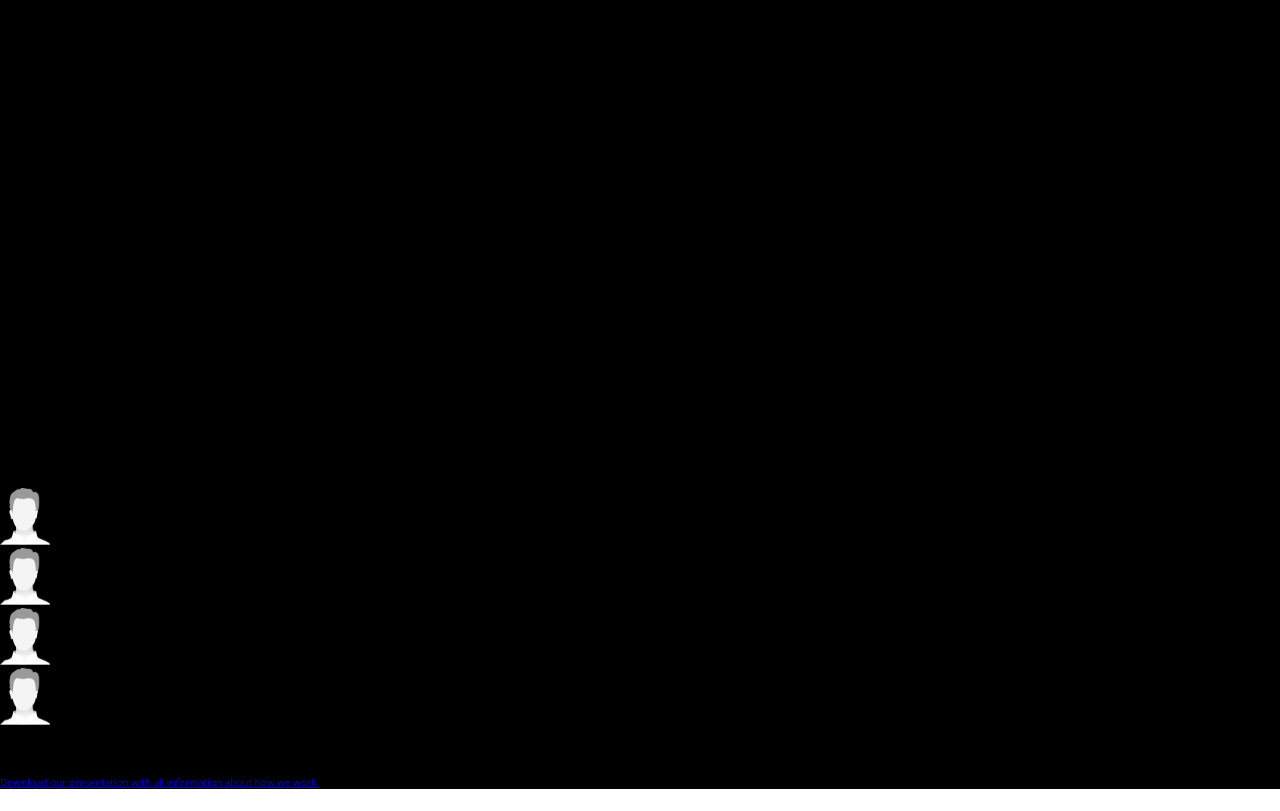
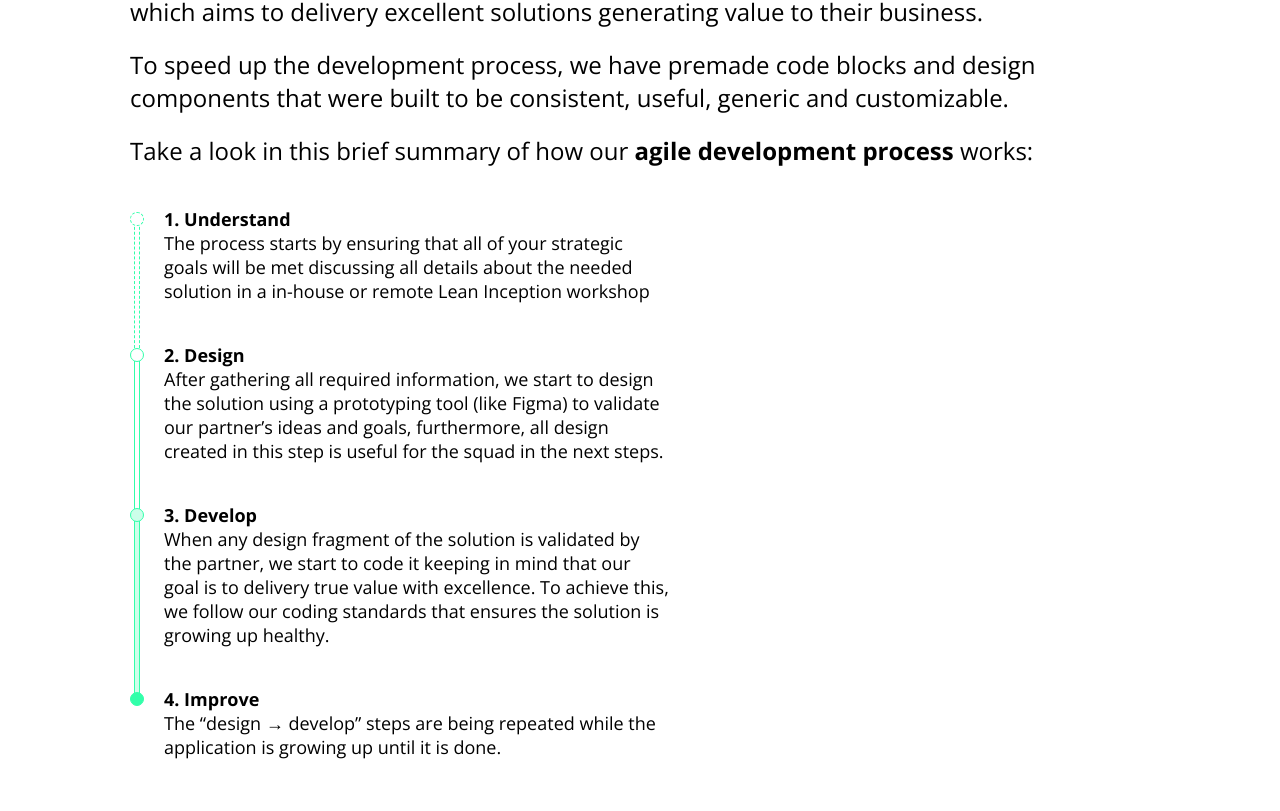
Before and after one commit to loliveirawebdev/indays.app-landing-page, a Next.js app: page / in a window 1280 px wide. Shown: the part 949-1760 px from the top of the page. Built offline with nearby package versions, Linux system fonts and the light colour scheme.

Commit message:
feat: add how we work section stylization

```diff
--- a/modules/HowWeWork/helpers/renderTimelineSteps.tsx
+++ b/modules/HowWeWork/helpers/renderTimelineSteps.tsx
@@ -5,9 +5,16 @@ export const renderTimelineSteps = (steps: Record<any, any>[]): React.ReactNode
     const uniqueKey = uuid();
 
     return (
-      <li itemProp="itemListElement" key={uniqueKey}>
-        <h5 itemProp="title">{step.title}</h5>
-        <p itemProp="description">{step.description}</p>
+      <li itemProp="itemListElement" key={uniqueKey} className="timeline--item">
+        <div className="timeline--item--visual-guide">
+          <span className="timeline--item--visual-guide--circle" />
+          <span className="timeline--item--visual-guide--connector" />
+        </div>
+
+        <div className="timeline--item--content">
+          <h5 itemProp="title">{step.title}</h5>
+          <p itemProp="description">{step.description}</p>
+        </div>
       </li>
     );
   });
--- a/modules/HowWeWork/index.tsx
+++ b/modules/HowWeWork/index.tsx
@@ -10,10 +10,14 @@ const HowWeWork: React.FC = () => {
 
   return (
     <article itemScope itemProp="howWeWork" className={styles.howWeWork}>
-      <h3 itemProp="title">{strings.blocks.howWeWork.title}</h3>
+      <div className="howWeWork--content-container">
+        <h3 itemProp="title" className="section-title">
+          {strings.blocks.howWeWork.title}
+        </h3>
+
         {renderParagraphs(strings.blocks.howWeWork.paragraphs)}
 
-      <section itemScope itemProp="timeline">
+        <section itemScope itemProp="timeline" className="howWeWork--timeline">
           <ol itemProp="stepList" itemType="https://schema.org/ItemList">
             {renderTimelineSteps(strings.blocks.howWeWork.processTimeline)}
           </ol>
@@ -28,6 +32,7 @@ const HowWeWork: React.FC = () => {
             {strings.blocks.howWeWork.footer.action}
           </a>
         </footer>
+      </div>
     </article>
   );
 };
--- a/styles/HowWeWork.module.scss
+++ b/styles/HowWeWork.module.scss
@@ -1,3 +1,213 @@
+@import "tokens";
+@import "mixins";
+
 .howWeWork {
-  background: black;
+  @include flex-centered-content;
+
+  :global {
+    .howWeWork--content-container {
+      width: 100%;
+      max-width: $max-width;
+
+      p {
+        margin-top: $spacing-sm;
+      }
+    }
+
+    .howWeWork--timeline {
+      display: block;
+      margin-top: $spacing-md;
+      padding-bottom: $spacing-sm;
+
+      ol {
+        list-style-type: none;
+
+        li {
+          display: flex;
+          max-width: 540px;
+          flex-direction: row;
+
+          &:last-child {
+            margin-bottom: 0;
+          }
+
+          h5 {
+            font-size: $font-xs;
+          }
+
+          p {
+            margin: 0;
+            font-size: $font-xs;
+          }
+
+          @include desktop {
+            h5 {
+              font-size: $font-sm;
+            }
+
+            p {
+              font-size: $font-sm;
+            }
+          }
+
+          .timeline--item--visual-guide {
+            height: auto;
+            width: 1.4rem;
+            display: flex;
+            position: relative;
+            align-items: center;
+            flex-direction: column;
+            margin-right: $spacing-sm;
+
+            .timeline--item--visual-guide--circle {
+              top: 0.35rem;
+              z-index: 11;
+              width: 1.4rem;
+              height: 1.4rem;
+              display: block;
+              position: absolute;
+              border-radius: 1.4rem;
+
+              @include desktop {
+                top: 0.5rem;
+              }
+            }
+
+            .timeline--item--visual-guide--connector {
+              top: 0.5rem;
+              z-index: 10;
+              height: 100%;
+              width: 0.6rem;
+              display: block;
+              position: absolute;
+
+              @include desktop {
+                top: 1rem;
+              }
+            }
+          }
+
+          .timeline--item--content {
+            flex: 1;
+            margin-bottom: $spacing-md;
+          }
+        }
+
+        li:nth-child(1) {
+          .timeline--item--visual-guide--circle {
+            border: 0.1rem dashed $green;
+            background: $white;
+          }
+
+          .timeline--item--visual-guide--connector {
+            border: 0.1rem dashed $green;
+          }
+        }
+
+        li:nth-child(2) {
+          .timeline--item--visual-guide--circle {
+            border: 0.1rem solid $green;
+            background: $white;
+          }
+
+          .timeline--item--visual-guide--connector {
+            border: 0.1rem solid $green;
+          }
+        }
+
+        li:nth-child(3) {
+          .timeline--item--visual-guide--circle {
+            border: 0.1rem solid $green;
+            background: #ccffea;
+          }
+
+          .timeline--item--visual-guide--connector {
+            border: 0.1rem solid $green;
+            background: #ccffea;
+          }
+        }
+
+        li:nth-child(4) {
+          .timeline--item--visual-guide--circle {
+            border: 0.1rem solid $green;
+            background: $green;
+          }
+
+          .timeline--item--visual-guide--connector {
+            display: none;
+          }
+        }
+      }
+    }
+
+    .howWeWork--squad-figure {
+      display: flex;
+      align-items: center;
+      flex-direction: column;
+      justify-content: center;
+      margin-top: $spacing-md;
+      padding-bottom: $spacing-sm;
+
+      ol {
+        display: grid;
+        list-style-type: none;
+        grid-template-rows: auto;
+        grid-row-gap: $spacing-sm;
+        margin-bottom: $spacing-sm;
+        grid-column-gap: $spacing-sm;
+        grid-template-columns: repeat(2, 8rem);
+
+        @include desktop {
+          grid-template-columns: repeat(4, 8rem);
+        }
+
+        li {
+          color: $gray;
+          display: flex;
+          text-align: center;
+          font-size: $font-xxs;
+          flex-direction: column;
+
+          > span {
+            width: 8rem;
+            height: 8rem;
+            display: flex;
+            position: relative;
+            border-radius: 8rem;
+            align-items: center;
+            justify-content: center;
+            margin-bottom: $spacing-xs;
+            border: 1px solid $light-gray;
+
+            span[itemProp="count"] {
+              bottom: 0;
+              right: 0.5rem;
+              color: $white;
+              display: flex;
+              width: 1.8rem;
+              height: 1.8rem;
+              font-size: 1rem;
+              position: absolute;
+              background: $black;
+              align-items: center;
+              border-radius: 1.8rem;
+              justify-content: center;
+            }
+          }
+        }
+      }
+
+      figcaption {
+        font-size: $font-xxs;
+      }
+    }
+  }
+
+  footer {
+    a {
+      @include regular-text;
+      @include simple-link;
+      color: $black;
+    }
+  }
 }
```
Lines whose indentation alone changed are shown as unchanged.
